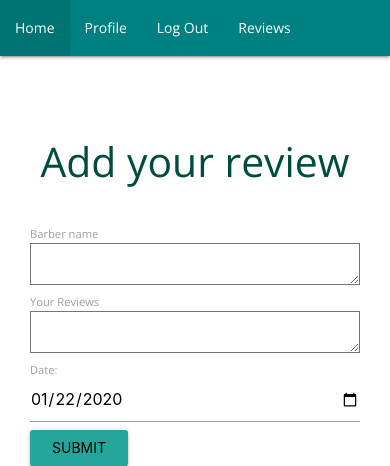
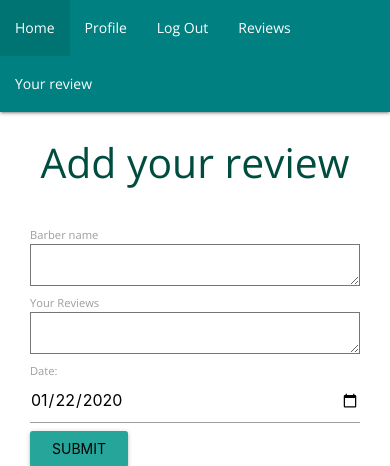
Before and after one commit to aoshenye/Cutz21, a Flask app: page /add_review in a window 390 px wide. Shown: the top 466 px of the page. Run offline with Flask 2, Linux system fonts and the light colour scheme; the visitor is signed in with stand-in values (Sample User, id 1); some libraries are stand-ins or nearby versions.

Commit message:
ensure screen resolution fit mobile

```diff
--- a/app.py
+++ b/app.py
@@ -14,20 +14,6 @@ app.config["MONGO_URI"] = os.environ.get("MONGO_URI")
 app.secret_key = os.environ.get("SECRET_KEY")
 mongo = PyMongo(app)
 
-"""
-Design wise, improvement to the overall user experience and navigation
-    - Comments page can be public
-Display comments done by user on their profile
-    - They can press on edit/delete on any comment
-    - This will redirect them to an edit comment page
-Make sure that people who didn't write the comment cannot edit it as well (check the username of the comment and the user logged in, if logged in)
-Comments displayed can be nicer in terms of design
-You can also have an image (file/url) of the barber saved in the db
-Clean up the db
-Add proper function comments throughout and function documentation
-It would be beneficial if you used the contact form you have in forms.py and add an endpoint to handle a "dummy" send email.
-README file
-"""
 
 
 def is_logged_in():
--- a/templates/add_review.html
+++ b/templates/add_review.html
@@ -21,8 +21,6 @@
 
                 <input type="hidden" name="comment_post_ID" value="1" id="comment_post_ID" />
                 <input name="submit" type="submit" value="Submit" class="waves-effect waves-light btn">
-
-
             </form>
 
         </div>
--- a/templates/base.html
+++ b/templates/base.html
@@ -4,34 +4,57 @@
 <head>
     <meta charset="UTF-8">
     <meta name="viewport" content="width=device-width, initial-scale=1.0">
-    <meta http-equiv="X-UA-Compatible" content="ie=edge">
+
     <link rel="stylesheet" href="https://cdnjs.cloudflare.com/ajax/libs/font-awesome/5.13.1/css/all.min.css"
           integrity="sha512-xA6Hp6oezhjd6LiLZynuukm80f8BoZ3OpcEYaqKoCV3HKQDrYjDE1Gu8ocxgxoXmwmSzM4iqPvCsOkQNiu41GA=="
           crossorigin="anonymous" type="text/css">
     <link rel="stylesheet" href="https://cdnjs.cloudflare.com/ajax/libs/materialize/1.0.0/css/materialize.min.css"
           type="text/css">
-    <link rel="stylesheet" href="{{ url_for('static', filename='css/style.css') }}" type="text/css">
+
     <script src="https://cdnjs.cloudflare.com/ajax/libs/materialize/1.0.0/js/materialize.min.js"></script>
 
     <link href="https://fonts.googleapis.com/css?family=Open+Sans:300i,400" rel="stylesheet">
     <link rel="stylesheet" href="https://cdnjs.cloudflare.com/ajax/libs/font-awesome/4.7.0/css/font-awesome.min.css"
           type="text/css">
+    <link rel="stylesheet" href="{{ url_for('static', filename='css/style.css') }}" type="text/css">
+    {% block styles %}
 
-    {% block styles %}
     {% endblock %}
+
     <title>Review manager</title>
+    <style>
+        {% if session.user %}
+            @media only screen and (max-width: 413px) {
+                .header-nav {
+                    height: 112px;
+                }
+            }
+
+        {% else %}
+            @media only screen and (max-width: 413px) {
+                .header-nav {
+                    height: 56px;
+                }
+            }
+        {% endif %}
+    </style>
 </head>
 
 <body>
-    <nav>
+<nav class="header-nav">
     <div class="nav-wrapper" style="background-color: teal;">
         <ul>
             {% if session.user %}
-                <!-- reviews.html --><li><a href="{{ url_for('get_home') }}">Home</a></li>
-                <!-- profile.html --><li><a href="{{ url_for('profile', username=session['user']) }}">Profile</a></li>
-                <!-- redirect to login --><li><a href="{{ url_for('logout') }}">Log Out</a></li>
-               <!-- comments.html --> <li><a href="{{ url_for('get_reviews') }}">Reviews</a></li>
-               <!-- add_review.html --> <li><a href="{{ url_for('add_review') }}">Your review</a></li>
+                <!-- reviews.html -->
+                <li><a href="{{ url_for('get_home') }}">Home</a></li>
+                <!-- profile.html -->
+                <li><a href="{{ url_for('profile', username=session['user']) }}">Profile</a></li>
+                <!-- redirect to login -->
+                <li><a href="{{ url_for('logout') }}">Log Out</a></li>
+                <!-- comments.html -->
+                <li><a href="{{ url_for('get_reviews') }}">Reviews</a></li>
+                <!-- add_review.html -->
+                <li><a href="{{ url_for('add_review') }}">Your review</a></li>
 
 
             {% else %}
```
Also changed, not shown: templates/reviews.html (+33 -15 lines). Lines whose indentation alone changed are shown as unchanged.
